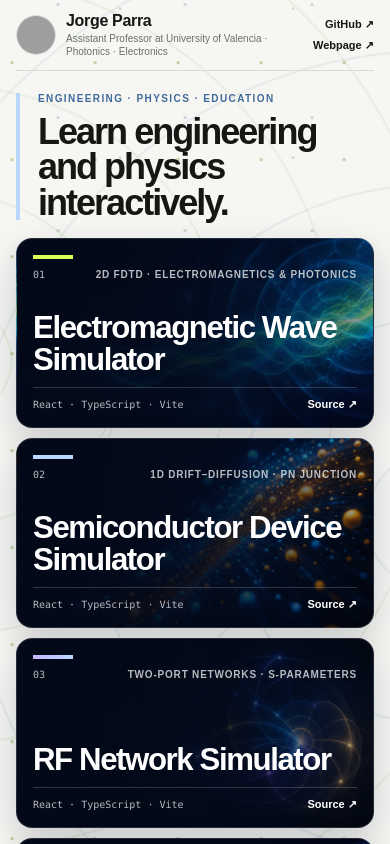
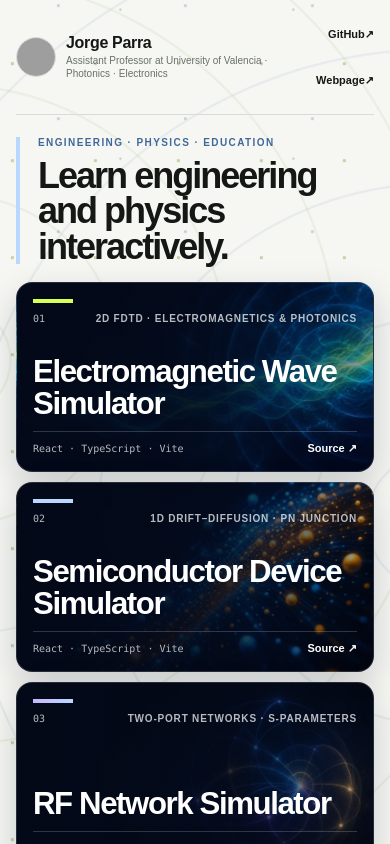
Before and after one commit to jorpago2/jorpago2.github.io, a React (Vite) app: page / in a window 390 px wide. Shown: the top 844 px of the page. Built offline with nearby package versions, Linux system fonts and the light colour scheme; no server answers; grey boxes are pictures that could not be loaded.

Commit message:
Improve dashboard interface accessibility

```diff
--- a/src/App.tsx
+++ b/src/App.tsx
@@ -50,7 +50,9 @@ const simulators = [
 
 export default function Home() {
   return (
-    <main>
+    <>
+    <a className="skip-link" href="#main-content">Skip to tools</a>
+    <main id="main-content" tabIndex={-1}>
       <header>
         <div className="identity">
           <img
@@ -329,5 +331,6 @@ export default function Home() {
         </div>
       </footer>
     </main>
+    </>
   );
 }
--- a/src/styles.css
+++ b/src/styles.css
@@ -84,6 +84,19 @@ a:focus-visible {
   outline-offset: 4px;
 }
 
+.skip-link {
+  position: fixed;
+  z-index: 100;
+  top: 8px;
+  left: 8px;
+  padding: 10px 14px;
+  background: var(--ink);
+  color: white;
+  transform: translateY(-150%);
+}
+
+.skip-link:focus { transform: translateY(0); }
+
 main {
   position: relative;
   z-index: 1;
@@ -145,7 +158,10 @@ header {
 }
 
 .header-link {
+  min-height: 36px;
   padding: 11px 15px;
+  display: inline-flex;
+  align-items: center;
   border: 1px solid var(--line);
   border-radius: 999px;
   background: var(--surface);
@@ -714,7 +730,9 @@ h2 {
   }
 
   .header-link {
+    min-height: 44px;
     padding: 3px 0;
+    justify-content: center;
     border: 0;
     border-radius: 0;
     background: transparent;
```
Also changed, not shown: 1 other file (tests, documents, lock files or other folders).
